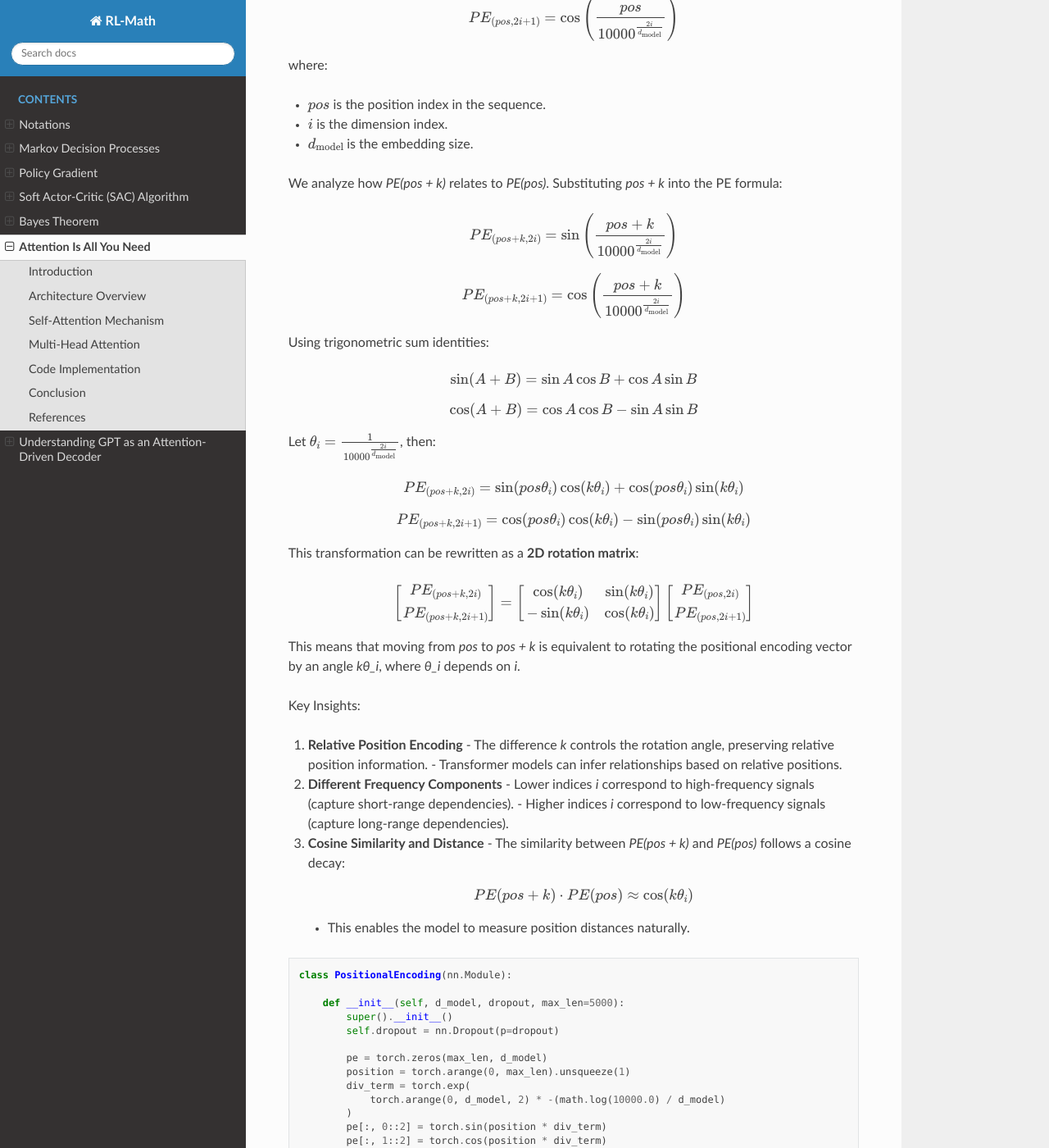
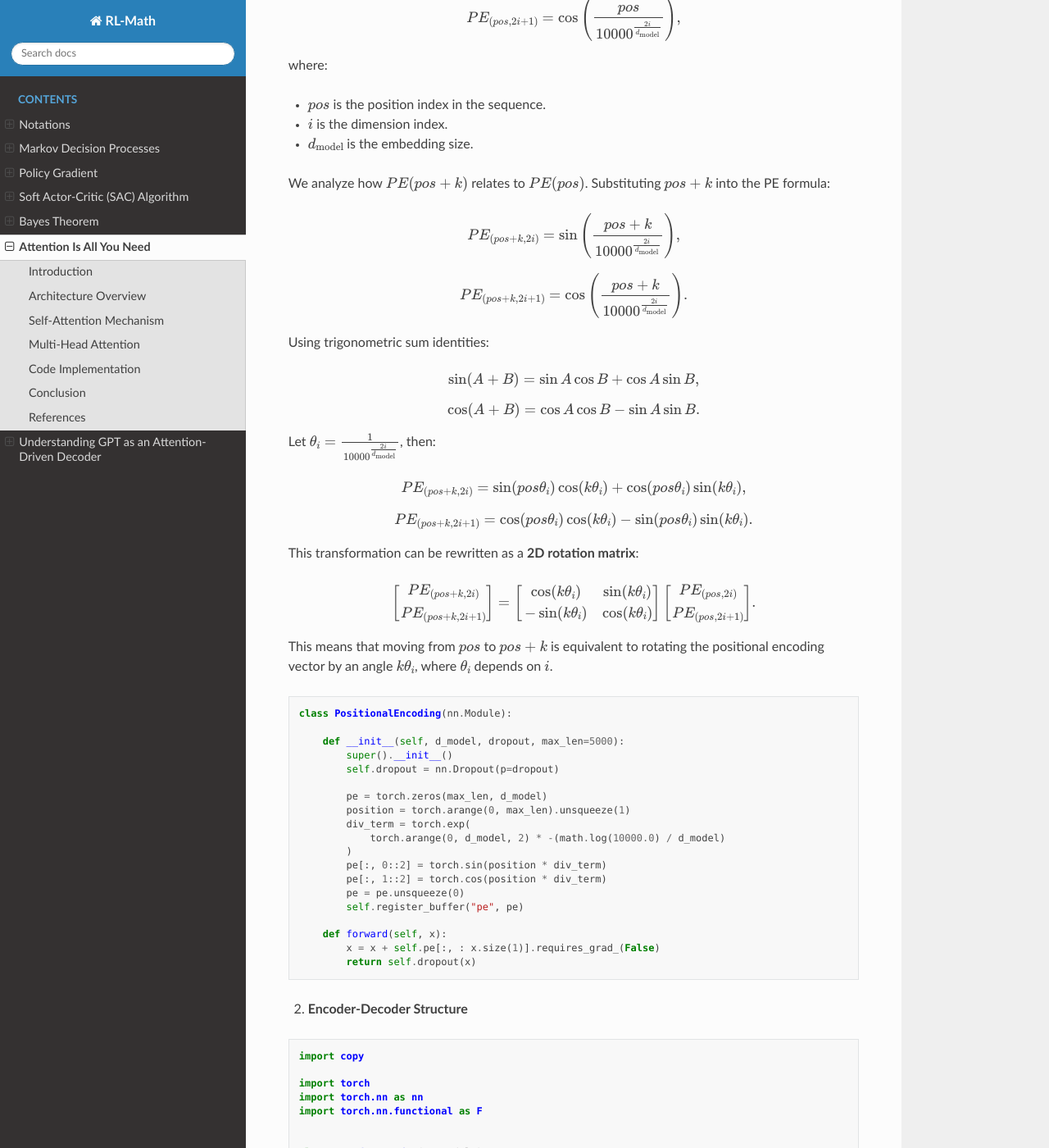
Before and after one commit to boyin96/Reinforcement-Learning-Math, a Sphinx documentation site: the page built from docs/source/attention.rst, in a window 1280 px wide and 1400 px high, scrolled down 3490 px. Shown: the whole window at 82% size. Built offline with Sphinx 7.4.7 and the Read the Docs theme 3.1.0, drawn with Linux system fonts in a browser that asks for light colours; formulas are drawn with MathJax 3; some of the changed text lies outside the part shown.

Commit message:
Update attention.rst

```diff
--- a/docs/source/attention.rst
+++ b/docs/source/attention.rst
@@ -156,10 +156,10 @@
 The common approach is to use sinusoidal functions:
 
 .. math::
-   PE_{(pos, 2i)} = \sin\left(\frac{pos}{10000^{\frac{2i}{d_{\text{model}}}}}\right)
+   PE_{(pos, 2i)} = \sin\left(\frac{pos}{10000^{\frac{2i}{d_{\text{model}}}}}\right),
 
 .. math::
-   PE_{(pos, 2i+1)} = \cos\left(\frac{pos}{10000^{\frac{2i}{d_{\text{model}}}}}\right)
+   PE_{(pos, 2i+1)} = \cos\left(\frac{pos}{10000^{\frac{2i}{d_{\text{model}}}}}\right),
 
 where:
 
@@ -167,29 +167,29 @@
 - :math:`i` is the dimension index.
 - :math:`d_{\text{model}}` is the embedding size.
 
-We analyze how `PE(pos + k)` relates to `PE(pos)`. Substituting `pos + k` into the PE formula:
+We analyze how :math:`PE(pos + k)` relates to :math:`PE(pos)`. Substituting :math:`pos + k` into the PE formula:
 
 .. math::
-   PE_{(pos+k, 2i)} = \sin\left(\frac{pos+k}{10000^{\frac{2i}{d_{\text{model}}}}}\right)
+   PE_{(pos+k, 2i)} = \sin\left(\frac{pos+k}{10000^{\frac{2i}{d_{\text{model}}}}}\right),
 
 .. math::
-   PE_{(pos+k, 2i+1)} = \cos\left(\frac{pos+k}{10000^{\frac{2i}{d_{\text{model}}}}}\right)
+   PE_{(pos+k, 2i+1)} = \cos\left(\frac{pos+k}{10000^{\frac{2i}{d_{\text{model}}}}}\right).
 
 Using trigonometric sum identities:
 
 .. math::
-   \sin(A + B) = \sin A \cos B + \cos A \sin B
+   \sin(A + B) = \sin A \cos B + \cos A \sin B,
 
 .. math::
-   \cos(A + B) = \cos A \cos B - \sin A \sin B
+   \cos(A + B) = \cos A \cos B - \sin A \sin B.
 
 Let :math:`\theta_i = \frac{1}{10000^{\frac{2i}{d_{\text{model}}}}}`, then:
 
 .. math::
-   PE_{(pos+k, 2i)} = \sin(pos\theta_i) \cos(k\theta_i) + \cos(pos\theta_i) \sin(k\theta_i)
+   PE_{(pos+k, 2i)} = \sin(pos\theta_i) \cos(k\theta_i) + \cos(pos\theta_i) \sin(k\theta_i),
 
 .. math::
-   PE_{(pos+k, 2i+1)} = \cos(pos\theta_i) \cos(k\theta_i) - \sin(pos\theta_i) \sin(k\theta_i)
+   PE_{(pos+k, 2i+1)} = \cos(pos\theta_i) \cos(k\theta_i) - \sin(pos\theta_i) \sin(k\theta_i).
 
 This transformation can be rewritten as a **2D rotation matrix**:
 
@@ -205,27 +205,9 @@
    \begin{bmatrix}
    PE_{(pos, 2i)} \\
    PE_{(pos, 2i+1)}
-   \end{bmatrix}
+   \end{bmatrix}.
 
-This means that moving from `pos` to `pos + k` is equivalent to rotating the positional encoding vector by an angle `kθ_i`, where `θ_i` depends on `i`.
-
-Key Insights:
-
-1. **Relative Position Encoding**
-   - The difference `k` controls the rotation angle, preserving relative position information.
-   - Transformer models can infer relationships based on relative positions.
-
-2. **Different Frequency Components**
-   - Lower indices `i` correspond to high-frequency signals (capture short-range dependencies).
-   - Higher indices `i` correspond to low-frequency signals (capture long-range dependencies).
-
-3. **Cosine Similarity and Distance**
-   - The similarity between `PE(pos + k)` and `PE(pos)` follows a cosine decay:
-
-   .. math::
-      PE(pos+k) \cdot PE(pos) \approx \cos(k\theta_i)
-
-   - This enables the model to measure position distances naturally.
+This means that moving from :math:`pos` to :math:`pos + k` is equivalent to rotating the positional encoding vector by an angle :math:`kθ_i`, where :math:`θ_i` depends on :math:`i`.
 
 .. code-block:: python
 
```
